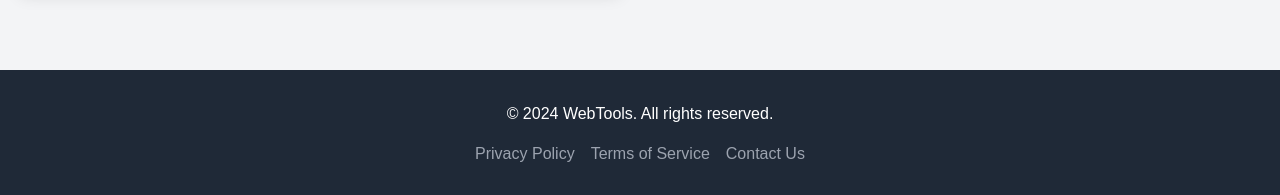
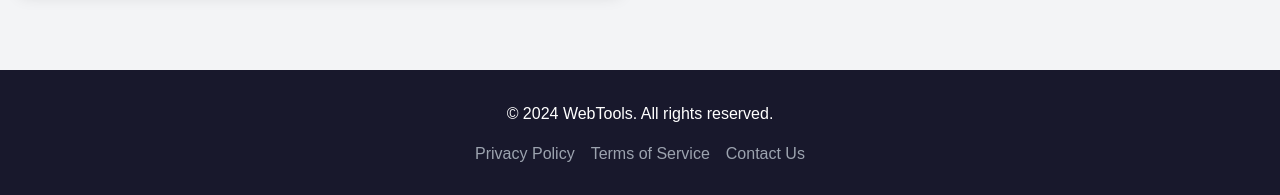
Before and after one commit to eglenn-dev/web-tools, a Next.js app: page / in a window 1280 px wide. Shown: the part 890-1085 px from the top of the page. Built offline with nearby package versions, Linux system fonts and the light colour scheme.

Commit message:
Update footer and header background colors to a new shade

```diff
--- a/components/Footer.tsx
+++ b/components/Footer.tsx
@@ -1,6 +1,6 @@
 export default function Footer() {
     return (
-        <footer className="bg-gray-800 text-white py-8">
+        <footer className="bg-[#18182c] text-white py-8">
             <div className="container mx-auto px-4 text-center">
                 <p>&copy; {new Date().getFullYear()} WebTools. All rights reserved.</p>
                 <div className="mt-4">
--- a/components/Header.tsx
+++ b/components/Header.tsx
@@ -32,7 +32,7 @@ export default function Header() {
     }, [scrolled])
 
     return (
-        <header className={`fixed top-0 left-0 right-0 z-50 transition-all duration-300 ${scrolled ? 'bg-gray-800 shadow-lg' : 'bg-transparent'
+        <header className={`fixed top-0 left-0 right-0 z-50 transition-all duration-300 ${scrolled ? 'bg-[#18182c] shadow-lg' : 'bg-transparent'
             }`}>
             <nav className={`container mx-auto px-4 py-4 flex justify-between items-center ${scrolled ? 'py-2' : 'py-4'
                 }`}>
```
